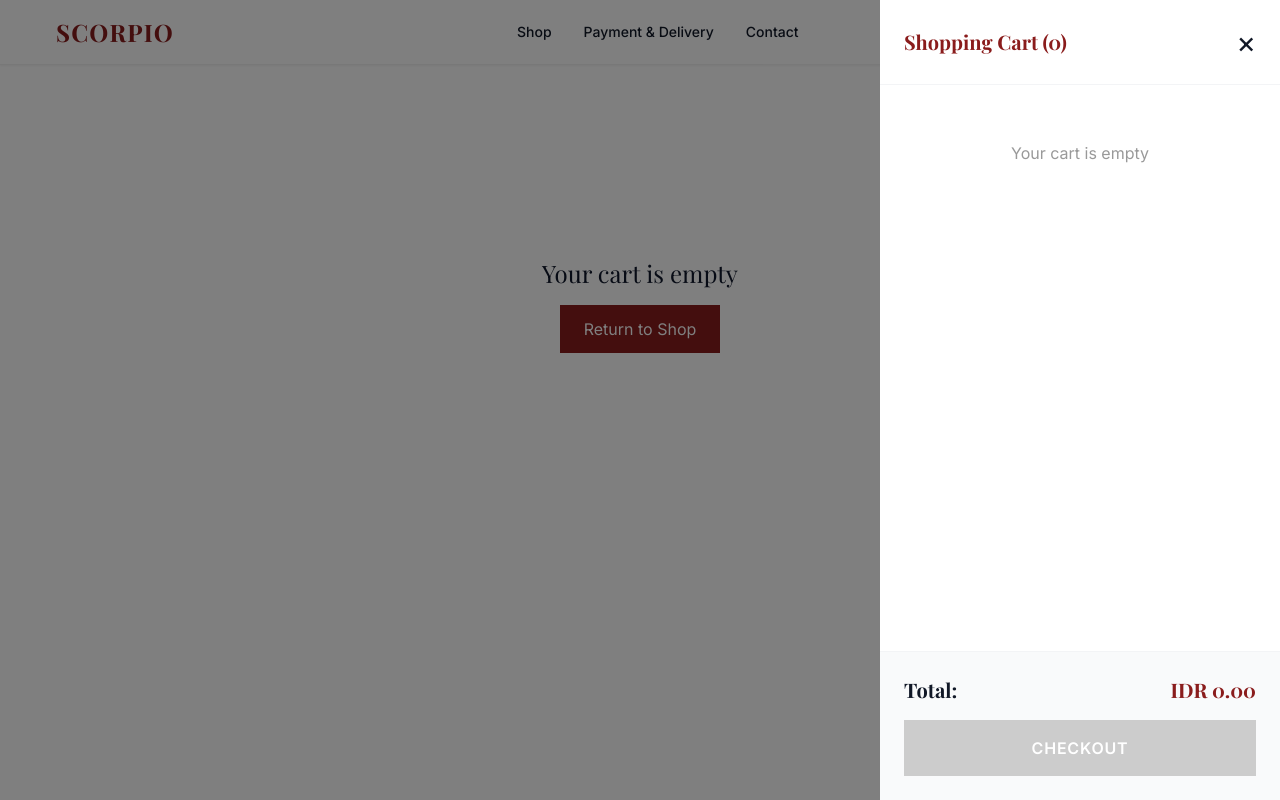
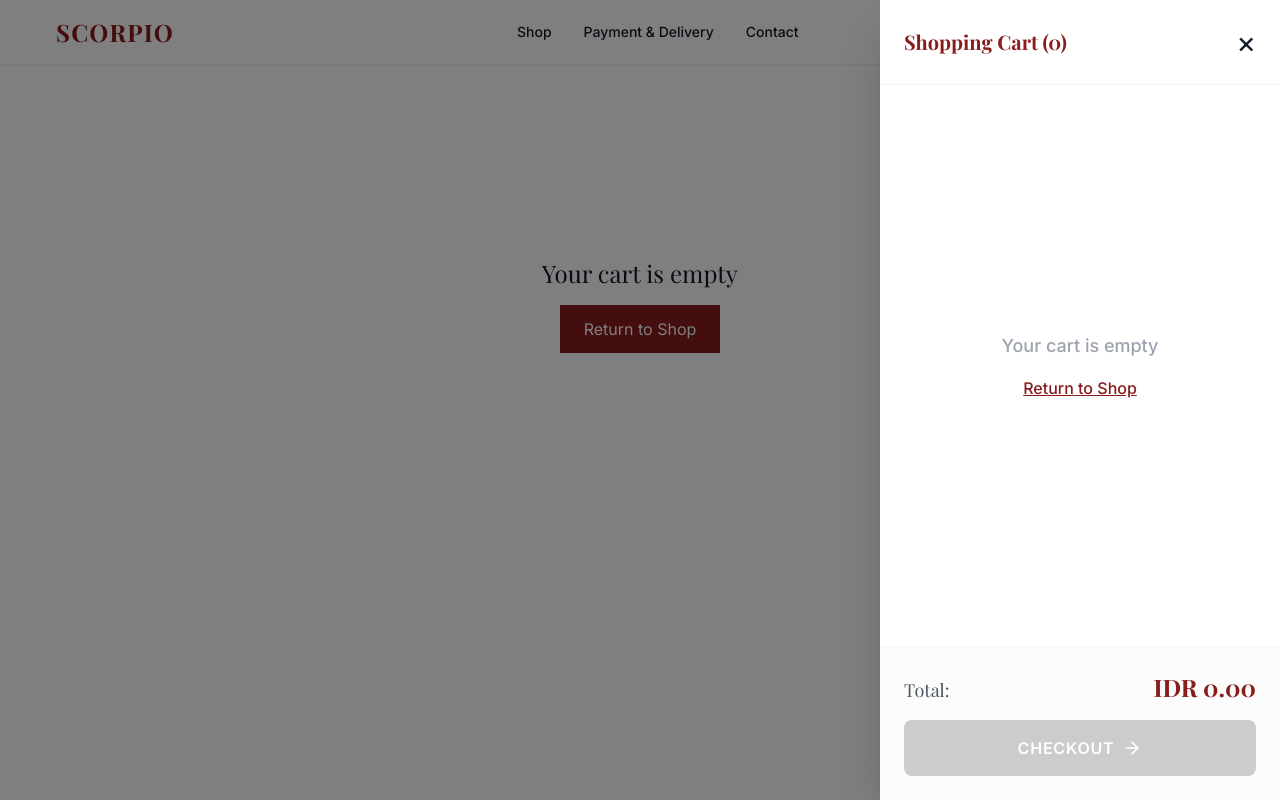
Before and after one commit to AaronDesuu/fabric-web, a Next.js app: page /en/checkout in a window 1280 px wide. Both pictures are taken after a click on the button "Cart". Built offline with nearby package versions, Linux system fonts and the light colour scheme.

Commit message:
feat: Add i18n support with Indonesian and English translations, implement checkout page with WhatsApp order integration, and introduce auto-open cart functionality.

```diff
--- a/app/[locale]/shop/page.js
+++ b/app/[locale]/shop/page.js
@@ -2,6 +2,7 @@ import { getTranslations } from 'next-intl/server';
 import ProductCard from '@/components/ProductCard';
 import SearchBar from '@/components/SearchBar';
 import CategoryFilter from '@/components/CategoryFilter';
+import AutoOpenCart from '@/components/AutoOpenCart';
 import { products } from '@/lib/products';
 
 
@@ -62,6 +63,7 @@ export default async function ShopPage({ params, searchParams }) {
                     </p>
                 )}
             </div>
+            <AutoOpenCart />
         </div>
     );
 }
--- /dev/null
+++ b/components/AutoOpenCart.js
@@ -0,0 +1,29 @@
+'use client';
+
+import { useEffect, useRef } from 'react';
+import { useCart } from '@/context/CartContext';
+import { useSearchParams, useRouter, usePathname } from 'next/navigation';
+
+export default function AutoOpenCart() {
+    const { setIsOpen } = useCart();
+    const searchParams = useSearchParams();
+    const router = useRouter();
+    const pathname = usePathname();
+    const hasOpened = useRef(false);
+
+    useEffect(() => {
+        if (searchParams.get('openCart') === 'true' && !hasOpened.current) {
+            setIsOpen(true);
+            hasOpened.current = true;
+
+            // Clean up the URL
+            const params = new URLSearchParams(searchParams.toString());
+            params.delete('openCart');
+
+            // Use replace to update URL without adding to history stack
+            router.replace(`${pathname}?${params.toString()}`, { scroll: false });
+        }
+    }, [searchParams, setIsOpen, router, pathname]);
+
+    return null;
+}
--- a/components/CartSidebar.js
+++ b/components/CartSidebar.js
@@ -1,14 +1,17 @@
 'use client';
 import { useState } from 'react';
 import { useCart } from '@/context/CartContext';
+import { useTranslations } from 'next-intl';
 import ConfirmationModal from './ConfirmationModal';
 
 
 export default function CartSidebar({ locale }) {
+    const t = useTranslations('Navigation');
     const { cart, isOpen, setIsOpen, removeFromCart, updateQuantity } = useCart();
     const [itemToRemove, setItemToRemove] = useState(null);
+    const [editingItemId, setEditingItemId] = useState(null);
 
-    if (!isOpen) return null;
+    // if (!isOpen) return null; // Removed to allow exit animations
 
     const total = cart.reduce((sum, item) => sum + item.price * item.quantity, 0);
 
@@ -31,71 +34,95 @@ export default function CartSidebar({ locale }) {
         if (newQty >= 1) {
             updateQuantity(item.id, newQty);
         } else {
-            // Logic: If result is < 1, ask to remove.
-            // This covers:
-            // 1.0 - 0.25 = 0.75 (<1) -> Confirm Remove
-            // 1.25 - 1.0 = 0.25 (<1) -> Confirm Remove
             setItemToRemove(item.id);
         }
     };
 
     return (
         <>
-            <div className="fixed top-0 left-0 w-full h-full bg-black/50 z-[2000] flex justify-end" onClick={() => setIsOpen(false)}>
-                <div className="w-[400px] max-w-full h-full bg-white flex flex-col animate-slideIn" onClick={(e) => e.stopPropagation()}>
+            <div className={`fixed inset-0 z-[2000] flex justify-end transition-visibility duration-300 ${isOpen ? 'visible' : 'invisible'}`}>
+                {/* Backdrop */}
+                <div
+                    className={`absolute inset-0 bg-black/50 transition-opacity duration-300 ${isOpen ? 'opacity-100' : 'opacity-0'}`}
+                    onClick={() => setIsOpen(false)}
+                />
+
+                {/* Sidebar */}
+                <div
+                    className={`relative w-[400px] max-w-full h-full bg-white flex flex-col shadow-2xl transition-transform duration-300 ease-in-out ${isOpen ? 'translate-x-0' : 'translate-x-full'}`}
+                    onClick={(e) => e.stopPropagation()}
+                >
                     <div className="p-6 border-b border-gray-100 flex justify-between items-center">
                         <h2 className="font-heading text-xl text-primary font-bold">Shopping Cart ({cart.length})</h2>
-                        <button className="bg-transparent border-none text-3xl cursor-pointer hover:text-primary" onClick={() => setIsOpen(false)}>×</button>
+                        <button className="bg-transparent border-none text-3xl cursor-pointer hover:text-primary transition-colors" onClick={() => setIsOpen(false)}>×</button>
                     </div>
 
                     <div className="flex-1 overflow-y-auto p-6">
                         {cart.length === 0 ? (
-                            <p className="text-center text-[#999] mt-8">Your cart is empty</p>
+                            <div className="flex flex-col items-center justify-center h-full text-center">
+                                <p className="text-gray-400 mb-4 text-lg font-medium">{t('emptyCart')}</p>
+                                <button onClick={() => setIsOpen(false)} className="text-primary underline hover:text-[#5c1313] transition-colors font-medium">
+                                    {t('returnToShop')}
+                                </button>
+                            </div>
                         ) : (
                             cart.map((item) => (
-                                <div key={item.id} className="flex flex-col gap-3 mb-6 p-4 rounded-lg bg-slate-50 border border-slate-200">
+                                <div key={item.id} className="flex flex-col gap-3 mb-6 p-4 rounded-lg bg-slate-50 border border-slate-200 transition-all hover:shadow-sm">
                                     <div className="flex justify-between items-start">
-                                        <h4 className="text-base text-secondary font-semibold m-0">{item.name[locale] || item.name['en']}</h4>
-                                        <p className="text-primary font-semibold text-[0.95rem] m-0">{formatPrice(item.price)}</p>
+                                        <h4 className="text-base text-secondary font-semibold m-0 leading-snug">{item.name[locale] || item.name['en']}</h4>
+                                        <p className="text-primary font-semibold text-[0.95rem] m-0 shrink-0 ml-2">{formatPrice(item.price)}</p>
                                     </div>
-                                    <div className="flex items-center justify-between gap-3">
-                                        <div className="flex items-center gap-1 bg-white p-1.5 rounded-lg border border-slate-300">
+                                    <div className="w-full">
+                                        {editingItemId === item.id ? (
+                                            <div className="flex flex-col gap-3 animate-fadeIn">
+                                                {/* Increment Controls */}
+                                                <div className="flex items-center justify-between gap-1 bg-white p-1.5 rounded-lg border border-slate-300 shadow-sm w-full">
                                                     <button
                                                         onClick={() => changeQuantity(item, -1)}
                                                         title="-1m"
-                                                className="h-9 min-w-[42px] px-2 text-base font-bold text-white bg-secondary border-none rounded-md cursor-pointer transition-all hover:bg-slate-800 hover:-translate-y-px active:translate-y-0"
+                                                        className="h-8 flex-1 min-w-[32px] px-0 text-sm font-bold text-white bg-secondary border-none rounded-md cursor-pointer transition-all hover:bg-slate-800 hover:-translate-y-px active:translate-y-0"
                                                     >
                                                         −1
                                                     </button>
                                                     <button
                                                         onClick={() => changeQuantity(item, -0.25)}
                                                         title="-0.25m"
-                                                className="h-7 min-w-[48px] px-2 text-xs font-semibold text-secondary bg-slate-100 border border-slate-300 rounded-md cursor-pointer transition-all hover:bg-secondary hover:text-white hover:border-secondary active:scale-95"
+                                                        className="h-7 flex-1 min-w-[36px] px-0 text-[10px] font-semibold text-secondary bg-slate-50 border border-slate-200 rounded-md cursor-pointer transition-all hover:bg-secondary hover:text-white hover:border-secondary active:scale-95"
                                                     >
-                                                −0.25
+                                                        −.25
                                                     </button>
-                                            <span className="font-bold min-w-[42px] text-center text-[0.95rem] text-secondary">{item.quantity}m</span>
+                                                    <span className="font-bold min-w-[48px] text-center text-[0.95rem] text-secondary tabular-nums">{item.quantity}m</span>
                                                     <button
                                                         onClick={() => changeQuantity(item, 0.25)}
                                                         title="+0.25m"
-                                                className="h-7 min-w-[48px] px-2 text-xs font-semibold text-secondary bg-slate-100 border border-slate-300 rounded-md cursor-pointer transition-all hover:bg-secondary hover:text-white hover:border-secondary active:scale-95"
+                                                        className="h-7 flex-1 min-w-[36px] px-0 text-[10px] font-semibold text-secondary bg-slate-50 border border-slate-200 rounded-md cursor-pointer transition-all hover:bg-secondary hover:text-white hover:border-secondary active:scale-95"
                                                     >
-                                                +0.25
+                                                        +.25
                                                     </button>
                                                     <button
                                                         onClick={() => changeQuantity(item, 1)}
                                                         title="+1m"
-                                                className="h-9 min-w-[42px] px-2 text-base font-bold text-white bg-secondary border-none rounded-md cursor-pointer transition-all hover:bg-slate-800 hover:-translate-y-px active:translate-y-0"
+                                                        className="h-8 flex-1 min-w-[32px] px-0 text-sm font-bold text-white bg-secondary border-none rounded-md cursor-pointer transition-all hover:bg-slate-800 hover:-translate-y-px active:translate-y-0"
                                                     >
                                                         +1
                                                     </button>
                                                 </div>
+
+                                                {/* Done & Trash Row */}
+                                                <div className="flex items-center gap-2">
+                                                    <button
+                                                        onClick={() => setEditingItemId(null)}
+                                                        className="flex-1 h-9 px-3 text-sm font-bold text-white bg-primary border-none rounded-md cursor-pointer transition-colors hover:bg-[#5c1313] shadow-sm"
+                                                    >
+                                                        {t('done')}
+                                                    </button>
+
                                                     <button
                                                         onClick={() => setItemToRemove(item.id)}
-                                            className="w-9 h-9 border border-slate-200 bg-white rounded-md p-2 text-slate-400 flex items-center justify-center transition-all cursor-pointer hover:text-red-500 hover:bg-red-50 hover:border-red-200"
+                                                        className="w-9 h-9 border border-slate-200 bg-white rounded-md p-2 text-slate-400 flex items-center justify-center transition-all cursor-pointer hover:text-red-500 hover:bg-red-50 hover:border-red-200 shadow-sm"
                                                         aria-label={locale === 'id' ? 'Hapus' : 'Remove'}
                                                     >
-                                            <svg width="20" height="20" viewBox="0 0 24 24" fill="none" stroke="currentColor" strokeWidth="2" strokeLinecap="round" strokeLinejoin="round">
+                                                        <svg width="18" height="18" viewBox="0 0 24 24" fill="none" stroke="currentColor" strokeWidth="2" strokeLinecap="round" strokeLinejoin="round">
                                                             <polyline points="3 6 5 6 21 6"></polyline>
                                                             <path d="M19 6v14a2 2 0 0 1-2 2H7a2 2 0 0 1-2-2V6m3 0V4a2 2 0 0 1 2-2h4a2 2 0 0 1 2 2v2"></path>
                                                             <line x1="10" y1="11" x2="10" y2="17"></line>
@@ -104,24 +131,58 @@ export default function CartSidebar({ locale }) {
                                                     </button>
                                                 </div>
                                             </div>
+                                        ) : (
+                                            <div className="flex items-center justify-between gap-3">
+                                                <div className="flex items-center gap-3">
+                                                    <span className="font-bold text-[0.95rem] text-secondary bg-slate-100 px-3 py-1.5 rounded-md border border-slate-200">
+                                                        {item.quantity}m
+                                                    </span>
+                                                    <button
+                                                        onClick={() => setEditingItemId(item.id)}
+                                                        className="text-xs font-semibold text-primary underline hover:text-[#5c1313] bg-transparent border-none cursor-pointer p-0"
+                                                    >
+                                                        {t('change')}
+                                                    </button>
+                                                </div>
+
+                                                <button
+                                                    onClick={() => setItemToRemove(item.id)}
+                                                    className="w-9 h-9 border border-slate-200 bg-white rounded-md p-2 text-slate-400 flex items-center justify-center transition-all cursor-pointer hover:text-red-500 hover:bg-red-50 hover:border-red-200 shadow-sm"
+                                                    aria-label={locale === 'id' ? 'Hapus' : 'Remove'}
+                                                >
+                                                    <svg width="18" height="18" viewBox="0 0 24 24" fill="none" stroke="currentColor" strokeWidth="2" strokeLinecap="round" strokeLinejoin="round">
+                                                        <polyline points="3 6 5 6 21 6"></polyline>
+                                                        <path d="M19 6v14a2 2 0 0 1-2 2H7a2 2 0 0 1-2-2V6m3 0V4a2 2 0 0 1 2-2h4a2 2 0 0 1 2 2v2"></path>
+                                                        <line x1="10" y1="11" x2="10" y2="17"></line>
+                                                        <line x1="14" y1="11" x2="14" y2="17"></line>
+                                                    </svg>
+                                                </button>
+                                            </div>
+                                        )}
+                                    </div>
+                                </div>
                             ))
                         )}
                     </div>
 
-                    <div className="p-6 border-t border-gray-100 bg-gray-50">
-                        <div className="flex justify-between text-xl font-bold mb-4 font-heading">
-                            <span>Total:</span>
-                            <span className="text-primary">{formatPrice(total)}</span>
+                    <div className="p-6 border-t border-gray-100 bg-gray-50/50 backdrop-blur-sm">
+                        <div className="flex justify-between text-xl font-bold mb-4 font-heading items-baseline">
+                            <span className="text-gray-600 font-medium text-lg">{t('total')}:</span>
+                            <span className="text-primary text-2xl">{formatPrice(total)}</span>
                         </div>
                         <button
                             onClick={() => {
                                 setIsOpen(false);
                                 window.location.href = `/${locale}/checkout`;
                             }}
-                            className="w-full p-4 bg-primary text-white border-none text-base cursor-pointer disabled:bg-[#ccc] disabled:cursor-not-allowed hover:bg-[#5c1313] transition-colors font-semibold uppercase tracking-wider"
+                            className="w-full p-4 bg-primary text-white border-none text-base cursor-pointer disabled:bg-[#ccc] disabled:cursor-not-allowed hover:bg-[#5c1313] transition-all transform hover:-translate-y-1 hover:shadow-lg font-semibold uppercase tracking-wider rounded-lg flex items-center justify-center gap-2 group"
                             disabled={cart.length === 0}
                         >
-                            Checkout
+                            <span>Checkout</span>
+                            <svg width="20" height="20" viewBox="0 0 24 24" fill="none" stroke="currentColor" strokeWidth="2" strokeLinecap="round" strokeLinejoin="round" className="group-hover:translate-x-1 transition-transform">
+                                <line x1="5" y1="12" x2="19" y2="12"></line>
+                                <polyline points="12 5 19 12 12 19"></polyline>
+                            </svg>
                         </button>
                     </div>
                 </div>
--- a/messages/en.json
+++ b/messages/en.json
@@ -9,7 +9,12 @@
     "shop": "Shop",
     "contact": "Contact",
     "cart": "Cart",
-    "paymentDelivery": "Payment & Delivery"
+    "paymentDelivery": "Payment & Delivery",
+    "emptyCart": "Your cart is empty",
+    "returnToShop": "Return to Shop",
+    "total": "Total",
+    "change": "Change",
+    "done": "Done"
   },
   "PaymentDelivery": {
     "title": "Payment & Delivery Methods",
@@ -56,6 +61,7 @@
     "subtotal": "Subtotal",
     "total": "Total",
     "emptyCart": "Your cart is empty",
-    "returnToShop": "Return to Shop"
+    "returnToShop": "Return to Shop",
+    "changeOrder": "Change Order"
   }
 }
--- a/messages/id.json
+++ b/messages/id.json
@@ -7,9 +7,14 @@
   "Navigation": {
     "home": "Beranda",
     "shop": "Belanja",
-    "contact": "Kontak",
+    "contact": "Hubungi Kami",
     "cart": "Keranjang",
-    "paymentDelivery": "Pembayaran & Pengiriman"
+    "paymentDelivery": "Cara Pembayaran & Pengiriman",
+    "emptyCart": "Keranjang Anda kosong",
+    "returnToShop": "Kembali Belanja",
+    "total": "Total",
+    "change": "Ubah",
+    "done": "Selesai"
   },
   "PaymentDelivery": {
     "title": "Metode Pembayaran & Pengiriman",
@@ -56,6 +61,7 @@
     "subtotal": "Subtotal",
     "total": "Total",
     "emptyCart": "Keranjang Anda kosong",
-    "returnToShop": "Kembali Belanja"
+    "returnToShop": "Kembali Belanja",
+    "changeOrder": "Ubah Pesanan"
   }
 }
```
Also changed, not shown: app/[locale]/checkout/page.js (+10 -1 lines). Lines whose indentation alone changed are shown as unchanged.
